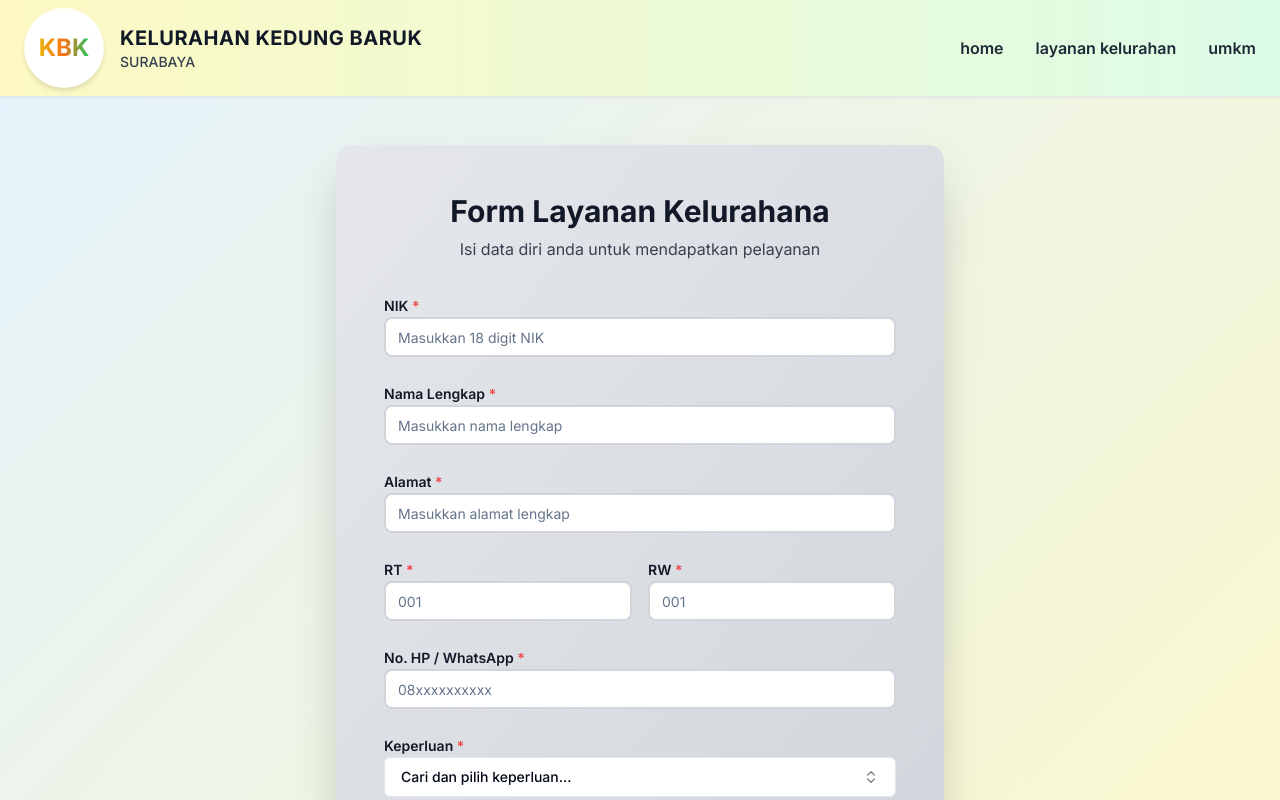
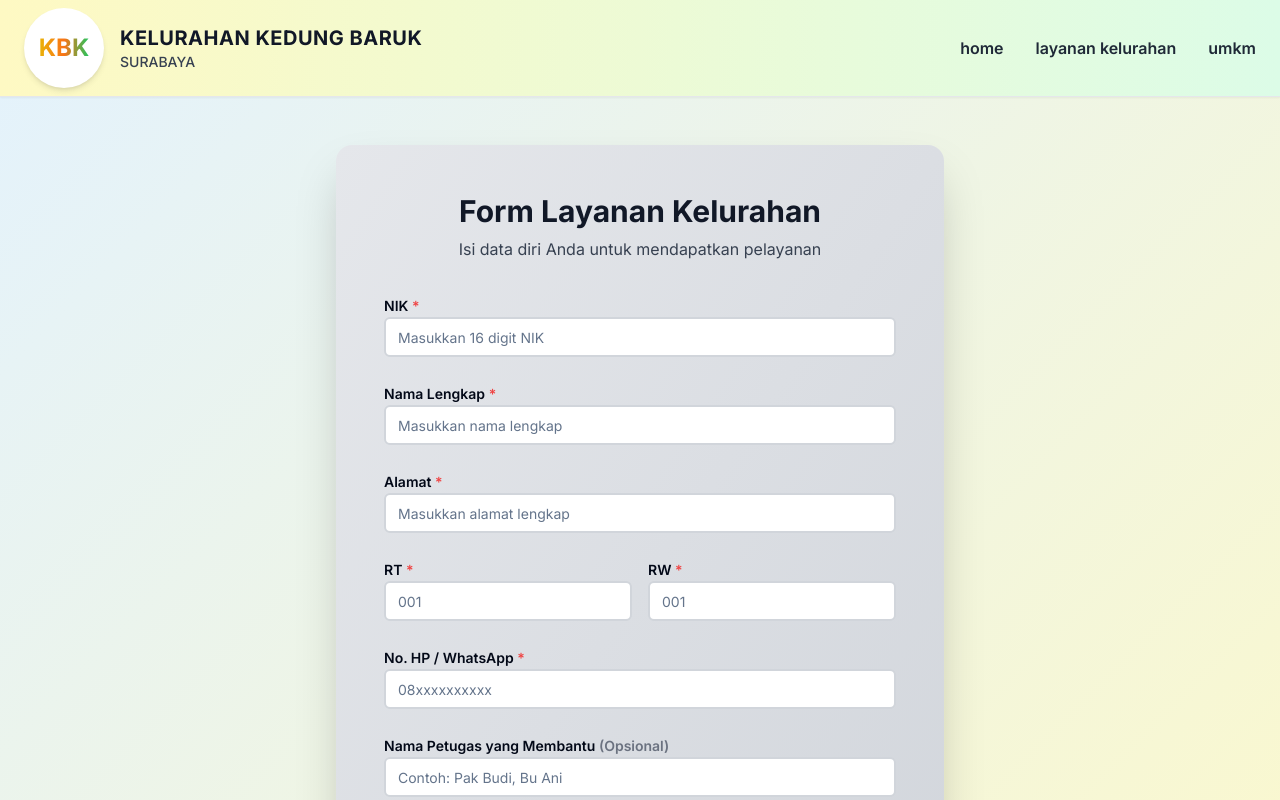
Before and after one commit to kelurahankedungbaruksurabaya-ai/kelurahan-kedungbaruk, a Next.js app: page /layanan in a window 1280 px wide. Shown: the top 800 px of the page. Built offline with nearby package versions, Linux system fonts and the light colour scheme.

Commit message:
Tambah field petugas di form layanan

```diff
--- a/src/app/layanan/page.tsx
+++ b/src/app/layanan/page.tsx
@@ -14,6 +14,7 @@ import { Loader2 } from "lucide-react";
 export default function LayananPage() {
   const router = useRouter();
   const [loading, setLoading] = useState(false);
+
   const [formData, setFormData] = useState({
     nik: "",
     nama: "",
@@ -22,7 +23,9 @@ export default function LayananPage() {
     rw: "",
     no_hp: "",
     keperluan: "",
+    petugas: "", // ✅ TAMBAHAN
   });
+
   const [errors, setErrors] = useState<Record<string, string>>({});
 
   const validate = () => {
@@ -41,7 +44,8 @@ export default function LayananPage() {
     else if (!/^(08|62)\d{8,12}$/.test(formData.no_hp.replace(/[\s-]/g, "")))
       newErrors.no_hp = "Format No. HP tidak valid (08xxx atau 62xxx)";
 
-    if (!formData.keperluan) newErrors.keperluan = "Keperluan wajib dipilih";
+    if (!formData.keperluan)
+      newErrors.keperluan = "Keperluan wajib dipilih";
 
     setErrors(newErrors);
     return Object.keys(newErrors).length === 0;
@@ -49,7 +53,6 @@ export default function LayananPage() {
 
   const handleSubmit = async (e: React.FormEvent) => {
     e.preventDefault();
-
     if (!validate()) return;
 
     setLoading(true);
@@ -81,49 +84,46 @@ export default function LayananPage() {
 
       <main className="flex-1 py-12 px-6">
         <div className="container mx-auto max-w-2xl">
-          {/* Form Box */}
           <div className="bg-gradient-to-br from-gray-200 to-gray-300 rounded-2xl shadow-2xl p-8 md:p-12">
             <div className="text-center mb-8">
               <h2 className="text-3xl font-bold text-gray-900 mb-2">
-                Form Layanan Kelurahana
+                Form Layanan Kelurahan
               </h2>
               <p className="text-gray-700">
-                Isi data diri anda untuk mendapatkan pelayanan
+                Isi data diri Anda untuk mendapatkan pelayanan
               </p>
             </div>
 
             <form onSubmit={handleSubmit} className="space-y-6">
               {/* NIK */}
               <div>
-                <Label htmlFor="nik" className="text-gray-900 font-semibold">
+                <Label htmlFor="nik" className="font-semibold">
                   NIK <span className="text-red-500">*</span>
                 </Label>
                 <Input
                   id="nik"
-                  type="text"
                   maxLength={16}
-                  placeholder="Masukkan 18 digit NIK"
+                  placeholder="Masukkan 16 digit NIK"
                   value={formData.nik}
                   onChange={(e) =>
                     setFormData({ ...formData, nik: e.target.value })
                   }
                   className={`bg-white border-2 ${
                     errors.nik ? "border-red-500" : "border-gray-300"
-                  } focus:border-green-500 rounded-lg`}
+                  }`}
                 />
                 {errors.nik && (
-                  <p className="text-red-500 text-sm mt-1">{errors.nik}</p>
+                  <p className="text-red-500 text-sm">{errors.nik}</p>
                 )}
               </div>
 
               {/* Nama */}
               <div>
-                <Label htmlFor="nama" className="text-gray-900 font-semibold">
+                <Label htmlFor="nama" className="font-semibold">
                   Nama Lengkap <span className="text-red-500">*</span>
                 </Label>
                 <Input
                   id="nama"
-                  type="text"
                   placeholder="Masukkan nama lengkap"
                   value={formData.nama}
                   onChange={(e) =>
@@ -131,21 +131,20 @@ export default function LayananPage() {
                   }
                   className={`bg-white border-2 ${
                     errors.nama ? "border-red-500" : "border-gray-300"
-                  } focus:border-green-500 rounded-lg`}
+                  }`}
                 />
                 {errors.nama && (
-                  <p className="text-red-500 text-sm mt-1">{errors.nama}</p>
+                  <p className="text-red-500 text-sm">{errors.nama}</p>
                 )}
               </div>
 
               {/* Alamat */}
               <div>
-                <Label htmlFor="alamat" className="text-gray-900 font-semibold">
+                <Label htmlFor="alamat" className="font-semibold">
                   Alamat <span className="text-red-500">*</span>
                 </Label>
                 <Input
                   id="alamat"
-                  type="text"
                   placeholder="Masukkan alamat lengkap"
                   value={formData.alamat}
                   onChange={(e) =>
@@ -153,68 +152,59 @@ export default function LayananPage() {
                   }
                   className={`bg-white border-2 ${
                     errors.alamat ? "border-red-500" : "border-gray-300"
-                  } focus:border-green-500 rounded-lg`}
+                  }`}
                 />
                 {errors.alamat && (
-                  <p className="text-red-500 text-sm mt-1">{errors.alamat}</p>
+                  <p className="text-red-500 text-sm">{errors.alamat}</p>
                 )}
               </div>
 
               {/* RT & RW */}
               <div className="grid grid-cols-2 gap-4">
                 <div>
-                  <Label htmlFor="rt" className="text-gray-900 font-semibold">
+                  <Label htmlFor="rt" className="font-semibold">
                     RT <span className="text-red-500">*</span>
                   </Label>
                   <Input
                     id="rt"
-                    type="text"
+                    maxLength={3}
                     placeholder="001"
-                    maxLength={3}
                     value={formData.rt}
                     onChange={(e) =>
                       setFormData({ ...formData, rt: e.target.value })
                     }
                     className={`bg-white border-2 ${
                       errors.rt ? "border-red-500" : "border-gray-300"
-                    } focus:border-green-500 rounded-lg`}
+                    }`}
                   />
-                  {errors.rt && (
-                    <p className="text-red-500 text-sm mt-1">{errors.rt}</p>
-                  )}
                 </div>
 
                 <div>
-                  <Label htmlFor="rw" className="text-gray-900 font-semibold">
+                  <Label htmlFor="rw" className="font-semibold">
                     RW <span className="text-red-500">*</span>
                   </Label>
                   <Input
                     id="rw"
-                    type="text"
+                    maxLength={3}
                     placeholder="001"
-                    maxLength={3}
                     value={formData.rw}
                     onChange={(e) =>
                       setFormData({ ...formData, rw: e.target.value })
                     }
                     className={`bg-white border-2 ${
                       errors.rw ? "border-red-500" : "border-gray-300"
-                    } focus:border-green-500 rounded-lg`}
+                    }`}
                   />
-                  {errors.rw && (
-                    <p className="text-red-500 text-sm mt-1">{errors.rw}</p>
-                  )}
                 </div>
               </div>
 
               {/* No HP */}
               <div>
-                <Label htmlFor="no_hp" className="text-gray-900 font-semibold">
+                <Label htmlFor="no_hp" className="font-semibold">
                   No. HP / WhatsApp <span className="text-red-500">*</span>
                 </Label>
                 <Input
                   id="no_hp"
-                  type="tel"
                   placeholder="08xxxxxxxxxx"
                   value={formData.no_hp}
                   onChange={(e) =>
@@ -222,16 +212,36 @@ export default function LayananPage() {
                   }
                   className={`bg-white border-2 ${
                     errors.no_hp ? "border-red-500" : "border-gray-300"
-                  } focus:border-green-500 rounded-lg`}
+                  }`}
                 />
                 {errors.no_hp && (
-                  <p className="text-red-500 text-sm mt-1">{errors.no_hp}</p>
+                  <p className="text-red-500 text-sm">{errors.no_hp}</p>
                 )}
+              </div>
+
+              {/* Petugas */}
+              <div>
+                <Label htmlFor="petugas" className="font-semibold">
+                  Nama Petugas yang Membantu{" "}
+                  <span className="text-gray-500">(Opsional)</span>
+                </Label>
+                <Input
+                  id="petugas"
+                  placeholder="Contoh: Pak Budi, Bu Ani"
+                  value={formData.petugas}
+                  onChange={(e) =>
+                    setFormData({ ...formData, petugas: e.target.value })
+                  }
+                  className="bg-white border-2 border-gray-300"
+                />
+                <p className="text-sm text-gray-600 mt-1">
+                  Isi jika ada petugas yang membantu pengisian formulir
+                </p>
               </div>
 
               {/* Keperluan */}
               <div>
-                <Label htmlFor="keperluan" className="text-gray-900 font-semibold">
+                <Label className="font-semibold">
                   Keperluan <span className="text-red-500">*</span>
                 </Label>
                 <SearchableSelect
@@ -243,17 +253,15 @@ export default function LayananPage() {
                   placeholder="Cari dan pilih keperluan..."
                 />
                 {errors.keperluan && (
-                  <p className="text-red-500 text-sm mt-1">
-                    {errors.keperluan}
-                  </p>
+                  <p className="text-red-500 text-sm">{errors.keperluan}</p>
                 )}
               </div>
 
-              {/* Submit Button */}
+              {/* Submit */}
               <Button
                 type="submit"
-                className="w-full bg-gradient-to-r from-green-400 to-green-600 hover:from-green-500 hover:to-green-700 text-white font-bold text-lg py-6 rounded-lg shadow-lg"
                 disabled={loading}
+                className="w-full bg-gradient-to-r from-green-500 to-green-700 text-white font-bold text-lg py-6 rounded-lg"
               >
                 {loading ? (
                   <>
```
Also changed, not shown: 1 other file (tests, documents, lock files or other folders).
